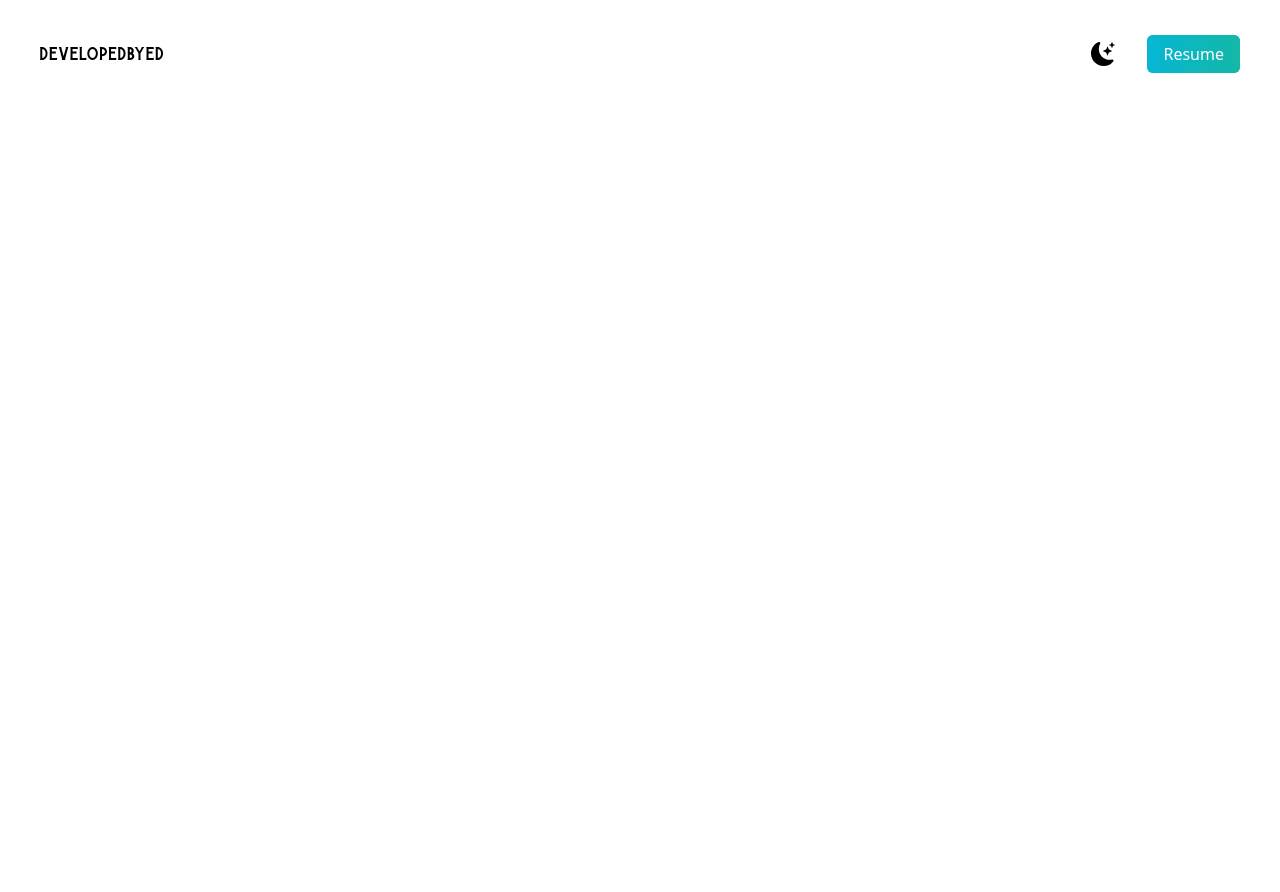
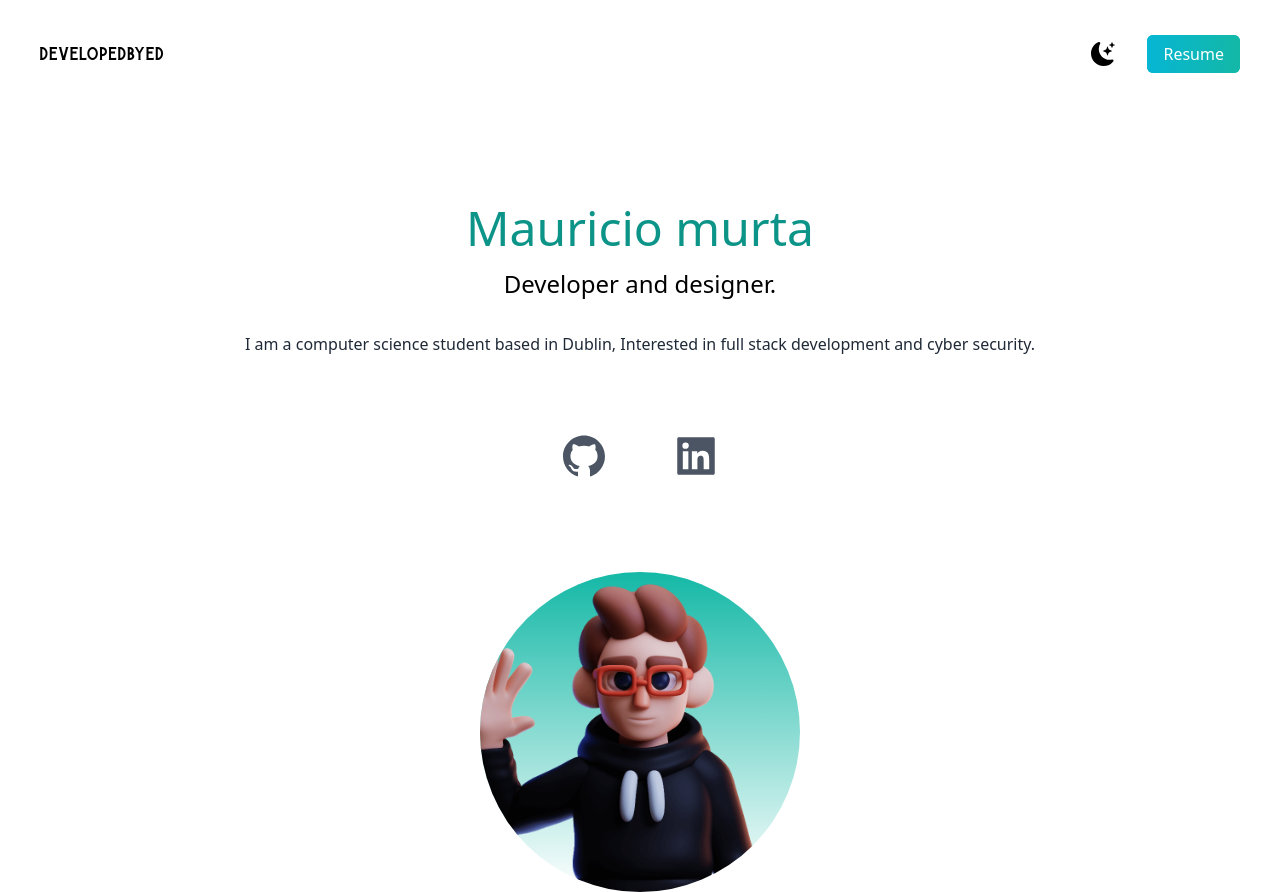
Before and after one commit to MMPodesta/react-personal-website, a Next.js app: page / in a window 1280 px wide. Before the commit the page ends 800 px from the top, so only its background shows below. Built offline with nearby package versions, Linux system fonts and the light colour scheme.

Commit message:
Adding front page

```diff
--- a/pages/index.js
+++ b/pages/index.js
@@ -1,6 +1,9 @@
 import Head from 'next/head'
 import { Inter } from '@next/font/google'
 import { BsFillMoonStarsFill } from 'react-icons/bs'
+import { AiFillLinkedin, AiFillGithub } from 'react-icons/ai';
+import Image from "next/image";
+import deved from "../public/dev-ed-wave.png";
 
 
 const inter = Inter({ subsets: ['latin'] })
@@ -28,7 +31,21 @@
                rounded-md ml-8' href='#'>Resume</a></li>
             </ul>
           </nav>
-
+          <div className='text-center p-10'>
+            <h2 className='text-5xl py-2 text-teal-600 font-medium'>Mauricio murta</h2>
+            <h3 className='text-2xl py-2'>Developer and designer.</h3>
+            <p className='text-md py-5 leading-8 text-gray-800'>
+              I am a computer science student based in Dublin,
+              Interested in full stack development and cyber security.
+            </p>
+          </div>
+          <div className='text-5xl flex justify-center gap-16 py-3 text-gray-600'>
+            <AiFillGithub/>
+            <AiFillLinkedin/>
+          </div>
+          <div className='relative mx-auto bg-gradient-to-b from-teal-500 rounded-full w-80 h-80 mt-20 overflow-hidden'>
+            <Image src={deved} layout='fill' objectFit='cover'/>
+          </div>
         </section>
       </main>
     </>
```
Also changed, not shown: public/dev-ed-wave.png (added).
